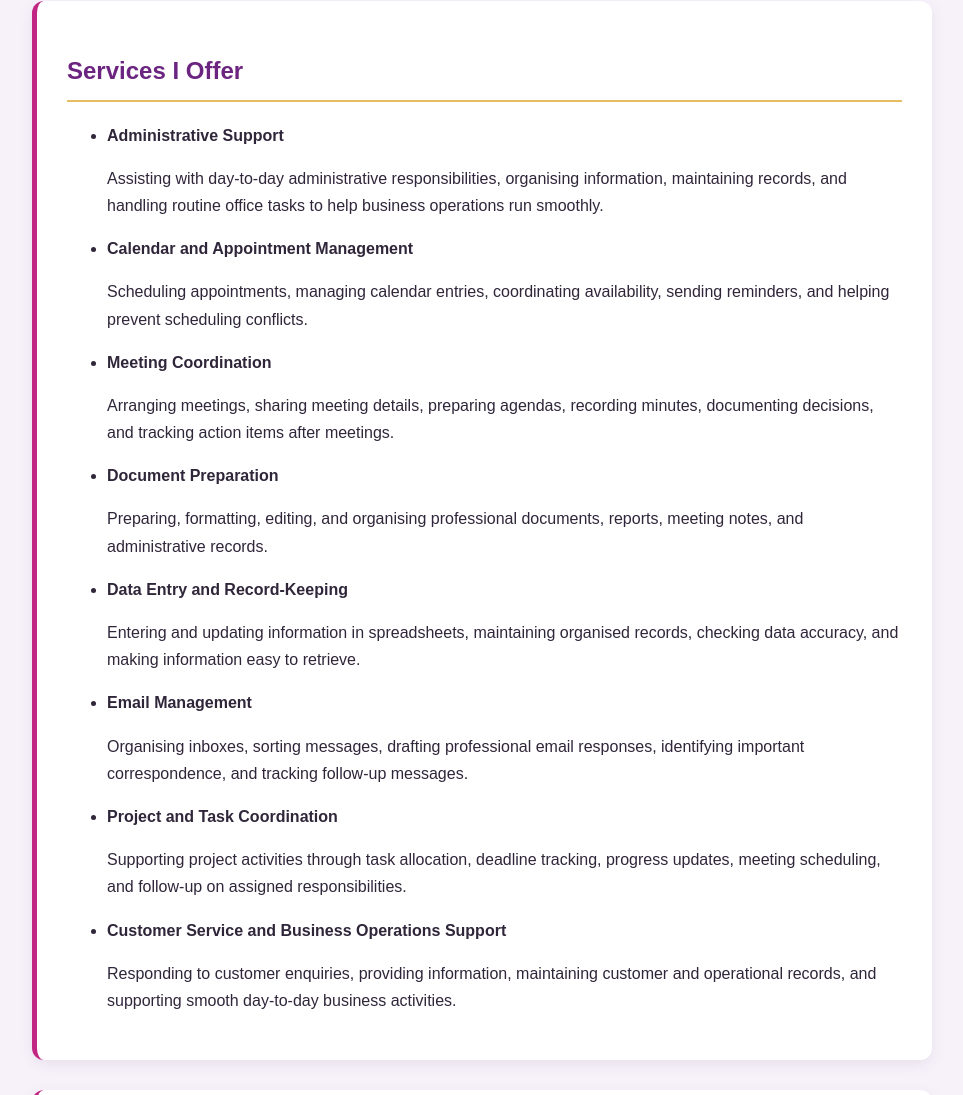
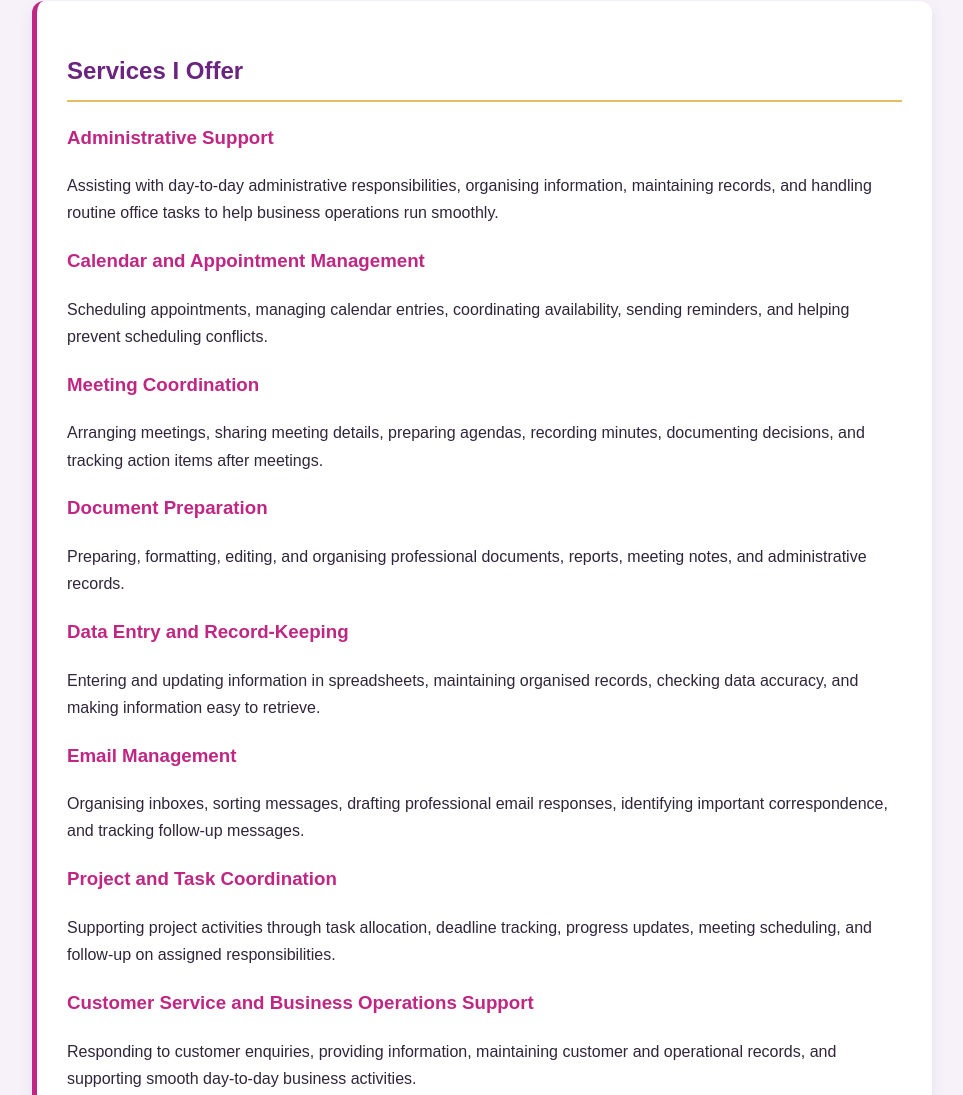
Before and after one commit to liliangodpower/lilian-va-website, a plain HTML site: page index.html in a window 1280 px wide. Shown: the part 852-1947 px from the top of the page, without its empty margins (158-1121 px from the left). Drawn offline with Linux system fonts and the light colour scheme.

Commit message:
Update index.html

```diff
--- a/index.html
+++ b/index.html
@@ -45,65 +45,50 @@
 <section>
     <h2>Services I Offer</h2>
 
-    <ul>
-        <li>
-            <strong>Administrative Support</strong>
-            <p>Assisting with day-to-day administrative responsibilities,
-            organising information, maintaining records, and handling
-            routine office tasks to help business operations run smoothly.</p>
-        </li>
+    <div class="services-container">
 
-        <li>
-            <strong>Calendar and Appointment Management</strong>
-            <p>Scheduling appointments, managing calendar entries,
-            coordinating availability, sending reminders, and helping
-            prevent scheduling conflicts.</p>
-        </li>
+        <div class="service-card">
+            <h3>Administrative Support</h3>
+            <p>Assisting with day-to-day administrative responsibilities, organising information, maintaining records, and handling routine office tasks to help business operations run smoothly.</p>
+        </div>
 
-        <li>
-            <strong>Meeting Coordination</strong>
-            <p>Arranging meetings, sharing meeting details, preparing
-            agendas, recording minutes, documenting decisions, and
-            tracking action items after meetings.</p>
-        </li>
+        <div class="service-card">
+            <h3>Calendar and Appointment Management</h3>
+            <p>Scheduling appointments, managing calendar entries, coordinating availability, sending reminders, and helping prevent scheduling conflicts.</p>
+        </div>
 
-        <li>
-            <strong>Document Preparation</strong>
-            <p>Preparing, formatting, editing, and organising
-            professional documents, reports, meeting notes, and
-            administrative records.</p>
-        </li>
+        <div class="service-card">
+            <h3>Meeting Coordination</h3>
+            <p>Arranging meetings, sharing meeting details, preparing agendas, recording minutes, documenting decisions, and tracking action items after meetings.</p>
+        </div>
 
-        <li>
-            <strong>Data Entry and Record-Keeping</strong>
-            <p>Entering and updating information in spreadsheets,
-            maintaining organised records, checking data accuracy,
-            and making information easy to retrieve.</p>
-        </li>
+        <div class="service-card">
+            <h3>Document Preparation</h3>
+            <p>Preparing, formatting, editing, and organising professional documents, reports, meeting notes, and administrative records.</p>
+        </div>
 
-        <li>
-            <strong>Email Management</strong>
-            <p>Organising inboxes, sorting messages, drafting
-            professional email responses, identifying important
-            correspondence, and tracking follow-up messages.</p>
-        </li>
+        <div class="service-card">
+            <h3>Data Entry and Record-Keeping</h3>
+            <p>Entering and updating information in spreadsheets, maintaining organised records, checking data accuracy, and making information easy to retrieve.</p>
+        </div>
 
-        <li>
-            <strong>Project and Task Coordination</strong>
-            <p>Supporting project activities through task allocation,
-            deadline tracking, progress updates, meeting scheduling,
-            and follow-up on assigned responsibilities.</p>
-        </li>
+        <div class="service-card">
+            <h3>Email Management</h3>
+            <p>Organising inboxes, sorting messages, drafting professional email responses, identifying important correspondence, and tracking follow-up messages.</p>
+        </div>
 
-        <li>
-            <strong>Customer Service and Business Operations Support</strong>
-            <p>Responding to customer enquiries, providing information,
-            maintaining customer and operational records, and
-            supporting smooth day-to-day business activities.</p>
-        </li>
-    </ul>
+        <div class="service-card">
+            <h3>Project and Task Coordination</h3>
+            <p>Supporting project activities through task allocation, deadline tracking, progress updates, meeting scheduling, and follow-up on assigned responsibilities.</p>
+        </div>
+
+        <div class="service-card">
+            <h3>Customer Service and Business Operations Support</h3>
+            <p>Responding to customer enquiries, providing information, maintaining customer and operational records, and supporting smooth day-to-day business activities.</p>
+        </div>
+
+    </div>
 </section>
-
     <section>
         <h2>Tools &amp; Skills</h2>
         <ul>
```
